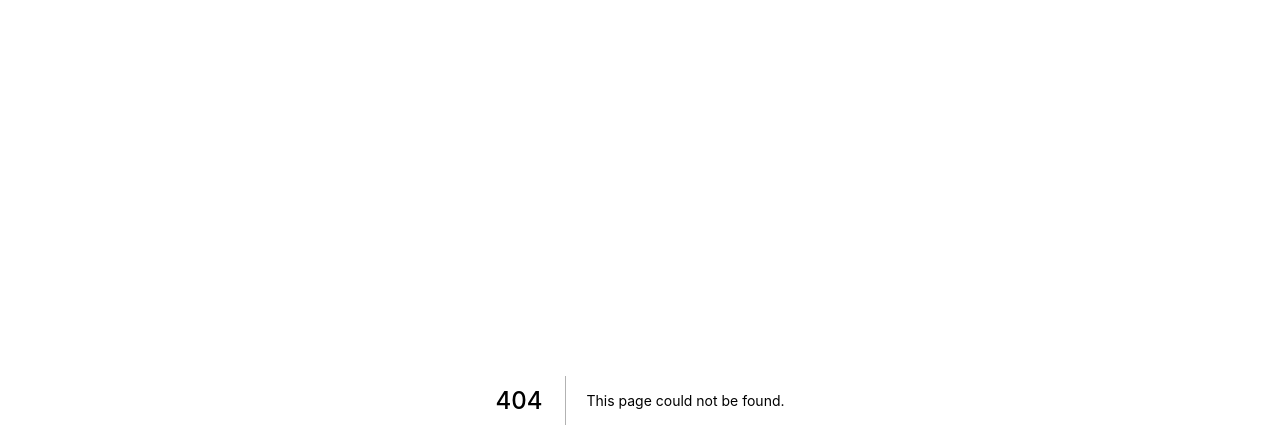
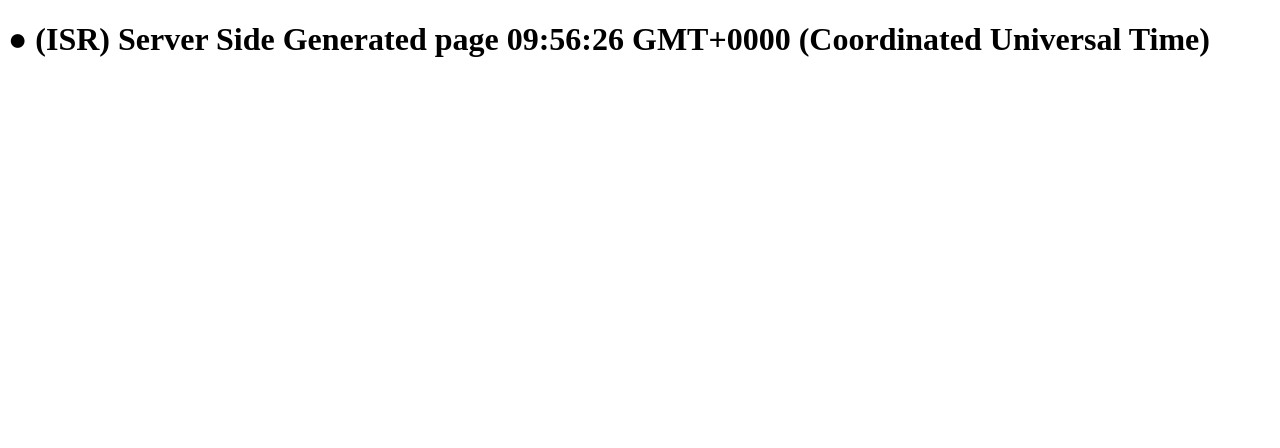
Before and after one commit to tgrzesik/headless-nextjs, a Next.js app: page /isr in a window 1280 px wide. Before the commit this address had no page. Shown: the top 448 px of the page. Built offline with nearby package versions, Linux system fonts and the light colour scheme.

Commit message:
Add ISR page

```diff
--- /dev/null
+++ b/pages/isr.js
@@ -0,0 +1,33 @@
+import Head from 'next/head'
+
+export default function Home({generated}) {
+  return (
+    <div className="container">
+      <Head>
+        <title>ISR</title>
+        <link rel="icon" href="/favicon.ico" />
+      </Head>
+
+      <main>
+        <h1 className="title">
+          ● (ISR) Server Side Generated page {generated}
+        </h1>
+      </main>
+    </div>
+  )
+}
+
+export async function getStaticProps() {
+  let time = new Date();
+  const generated = time.toTimeString()
+
+  return {
+    props: {
+      generated,
+    },
+    // Next.js will attempt to re-generate the page:
+    // - When a request comes in
+    // - At most once every 10 seconds
+    revalidate: 10, // In seconds
+  }
+}
```
